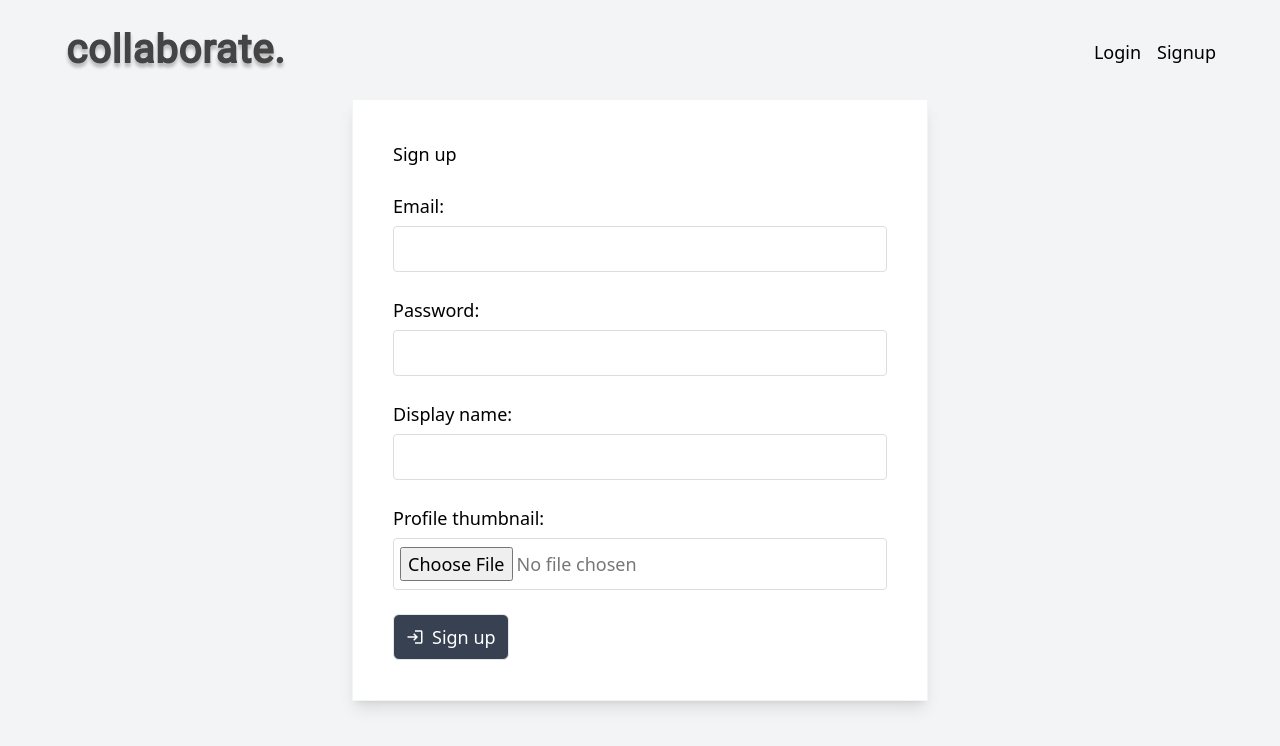
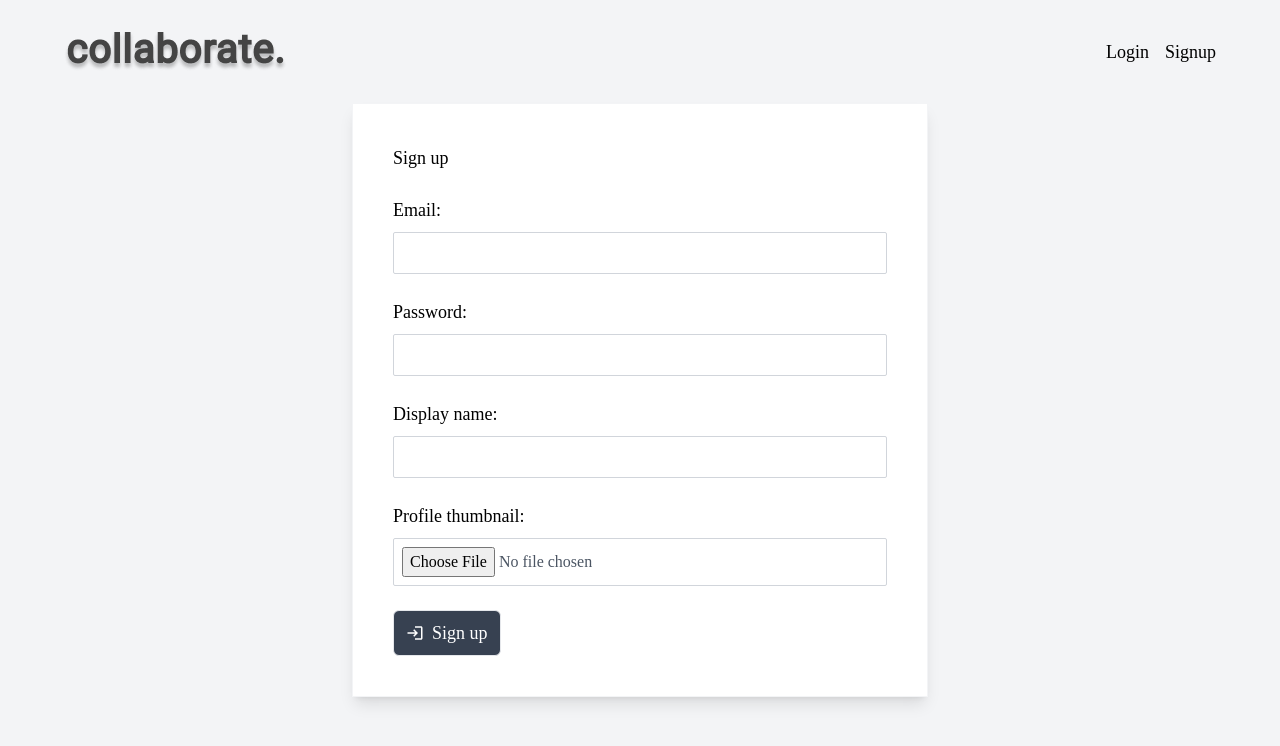
Before and after one commit to kzisopoulos/collaborate, a React (Create React App) app: page /signup in a window 1280 px wide. Shown: the top 746 px of the page. Built offline with nearby package versions, Linux system fonts and the light colour scheme; no server answers.

Commit message:
Removed index.css refactored labels, inputs , textarea and title

```diff
--- a/src/index.css
+++ b/src/index.css
@@ -3,70 +3,9 @@
 @tailwind utilities;
 
 @import url("https://fonts.googleapis.com/css2?family=Poppins:wght@100;200;300;400;500;600;700;800;900&display=swap");
-*,
-*::before,
-*::after {
-  margin: 0;
-  padding: 0;
-  box-sizing: border-box;
+
+@layer base {
+  html {
+    font-family: "Poppins";
+  }
 }
-/* variables */
-:root {
-  --heading-color: #444;
-  --text-color: #999;
-  --primary-color: #8d69f1;
-  --highlight-color: #d13267;
-  --bg-color: #f4f4f4;
-}
-
-/* base styles */
-/* body {
-  font-family: Poppins, sans-serif;
-  margin: 0;
-  font-size: 1.1em;
-  background: var(--bg-color);
-} */
-ul,
-li,
-p,
-h1,
-h2,
-h3,
-h4 {
-  margin: 0;
-  padding: 0;
-}
-ul {
-  list-style-type: none;
-}
-
-/* layout */
-.page-title {
-  font-size: 1em;
-  color: var(--heading-color);
-  display: inline-block;
-}
-
-/* forms */
-label {
-  display: block;
-  margin: 24px auto;
-}
-label span {
-  display: block;
-  margin-bottom: 6px;
-}
-input,
-textarea {
-  font-family: inherit;
-  padding: 8px 6px;
-  font-size: 1em;
-  color: #777;
-  width: 100%;
-  box-sizing: border-box;
-  border: 1px solid #ddd;
-  border-radius: 4px;
-}
-textarea {
-  min-height: 160px;
-}
--- a/src/pages/create/Create.tsx
+++ b/src/pages/create/Create.tsx
@@ -77,43 +77,46 @@ const Create = () => {
   };
   return (
     <div className="create-form">
-      <h2 className="page-title">Create a new project</h2>
+      <h2 className="text-xl text-gray-700">Create a new project</h2>
       <form onSubmit={handleSubmit}>
-        <label>
-          <span>Project name: </span>
+        <label className="block my-6 mx-auto">
+          <span className="block mb-2">Project name: </span>
           <input
+            className="p-2 text-base text-gray-600 w-full box-border border border-gray-300 rounded-sm"
             type="text"
             required
             onChange={(e) => setName(e.target.value)}
             value={name}
           />
         </label>
-        <label>
-          <span>Project details: </span>
+        <label className="block my-6 mx-auto">
+          <span className="block mb-2">Project details: </span>
           <textarea
+            className="p-2 text-base text-gray-600 w-full box-border border border-gray-300 rounded-sm min-h-full h-40"
             required
             onChange={(e) => setDetails(e.target.value)}
             value={details}
           />
         </label>
-        <label>
-          <span>Set due date </span>
+        <label className="block my-6 mx-auto">
+          <span className="block mb-2">Set due date </span>
           <input
+            className="p-2 text-base text-gray-600 w-full box-border border border-gray-300 rounded-sm"
             type="date"
             required
             onChange={(e) => setDueDate(e.target.value)}
             value={dueDate}
           />
         </label>
-        <label>
-          <span>Project category:</span>
+        <label className="block my-6 mx-auto">
+          <span className="block mb-2">Project category:</span>
           <Select
             options={categories}
             onChange={(option) => setCategory(option)}
           />
         </label>
-        <label>
-          <span>Assign to:</span>
+        <label className="block my-6 mx-auto">
+          <span className="block mb-2">Assign to:</span>
           <Select
             options={users}
             onChange={(option) => setAssignedUsers(option)}
--- a/src/pages/dashboard/Dashboard.tsx
+++ b/src/pages/dashboard/Dashboard.tsx
@@ -47,7 +47,7 @@ const Dashboard = () => {
 
   return (
     <div>
-      <h2 className="page-title">Dashboard</h2>
+      <h2 className="text-xl text-gray-700">Dashboard</h2>
       {error && (
         <p className="bg-red-100 text-red-600 p-2 rounded-md mt-4 ">{error}</p>
       )}
--- a/src/pages/login/Login.tsx
+++ b/src/pages/login/Login.tsx
@@ -25,18 +25,20 @@ const Signup = () => {
         className="max-w-xl w-full border p-10 border-gray-100 bg-white shadow-lg"
         onSubmit={handleSubmit}>
         <h2>Login</h2>
-        <label>
-          <span>Email: </span>
+        <label className="block my-6 mx-auto">
+          <span className="block mb-2">Email: </span>
           <input
+            className="p-2 text-base text-gray-600 w-full box-border border border-gray-300 rounded-sm"
             type="email"
             required
             onChange={(e) => setEmail(e.target.value)}
             value={email}
           />
         </label>
-        <label>
-          <span>Password: </span>
+        <label className="block my-6 mx-auto">
+          <span className="block mb-2">Password: </span>
           <input
+            className="p-2 text-base text-gray-600 w-full box-border border border-gray-300 rounded-sm"
             type="password"
             required
             onChange={(e) => setPassword(e.target.value)}
--- a/src/pages/project/ProjectSummary.tsx
+++ b/src/pages/project/ProjectSummary.tsx
@@ -27,7 +27,7 @@ const ProjectSummary = ({ project }: IProps) => {
   return (
     <div>
       <div className="project-summary">
-        <h2 className="page-title">{project.name}</h2>
+        <h2 className="text-xl text-gray-700">{project.name}</h2>
         <p>By: {project.createdBy.displayName}</p>
         <p className="due-date">
           Project due by {project.dueDate.toDate().toDateString()}
--- a/src/pages/signup/Signup.tsx
+++ b/src/pages/signup/Signup.tsx
@@ -48,36 +48,44 @@ const Signup = () => {
         onSubmit={handleSubmit}
         className="max-w-xl w-full border p-10 border-gray-100 bg-white shadow-lg">
         <h2>Sign up</h2>
-        <label>
-          <span>Email: </span>
+        <label className="block my-6 mx-auto">
+          <span className="block mb-2">Email: </span>
           <input
+            className="p-2 text-base text-gray-600 w-full box-border border border-gray-300 rounded-sm"
             type="email"
             required
             onChange={(e) => setEmail(e.target.value)}
             value={email}
           />
         </label>
-        <label>
-          <span>Password: </span>
+        <label className="block my-6 mx-auto">
+          <span className="block mb-2">Password: </span>
           <input
+            className="p-2 text-base text-gray-600 w-full box-border border border-gray-300 rounded-sm"
             type="password"
             required
             onChange={(e) => setPassword(e.target.value)}
             value={password}
           />
         </label>
-        <label>
-          <span>Display name: </span>
+        <label className="block my-6 mx-auto">
+          <span className="block mb-2">Display name: </span>
           <input
+            className="p-2 text-base text-gray-600 w-full box-border border border-gray-300 rounded-sm"
             type="text"
             required
             onChange={(e) => setDisplayName(e.target.value)}
             value={displayName}
           />
         </label>
-        <label>
-          <span>Profile thumbnail: </span>
-          <input type="file" required onChange={handleFileChange} />
+        <label className="block my-6 mx-auto">
+          <span className="block mb-2">Profile thumbnail: </span>
+          <input
+            className="p-2 text-base text-gray-600 w-full box-border border border-gray-300 rounded-sm"
+            type="file"
+            required
+            onChange={handleFileChange}
+          />
           {thumbnailError && <div className="error">{thumbnailError}</div>}
         </label>
         <button
```
